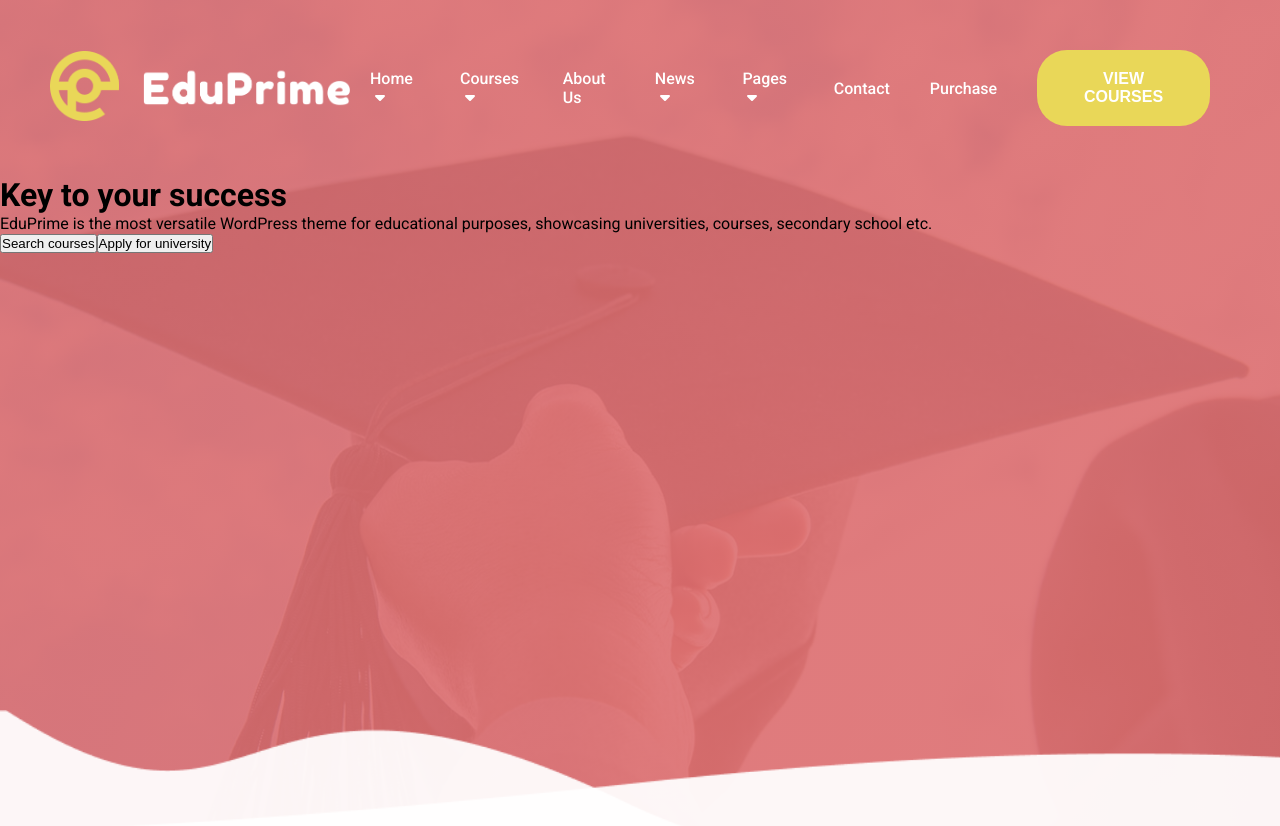
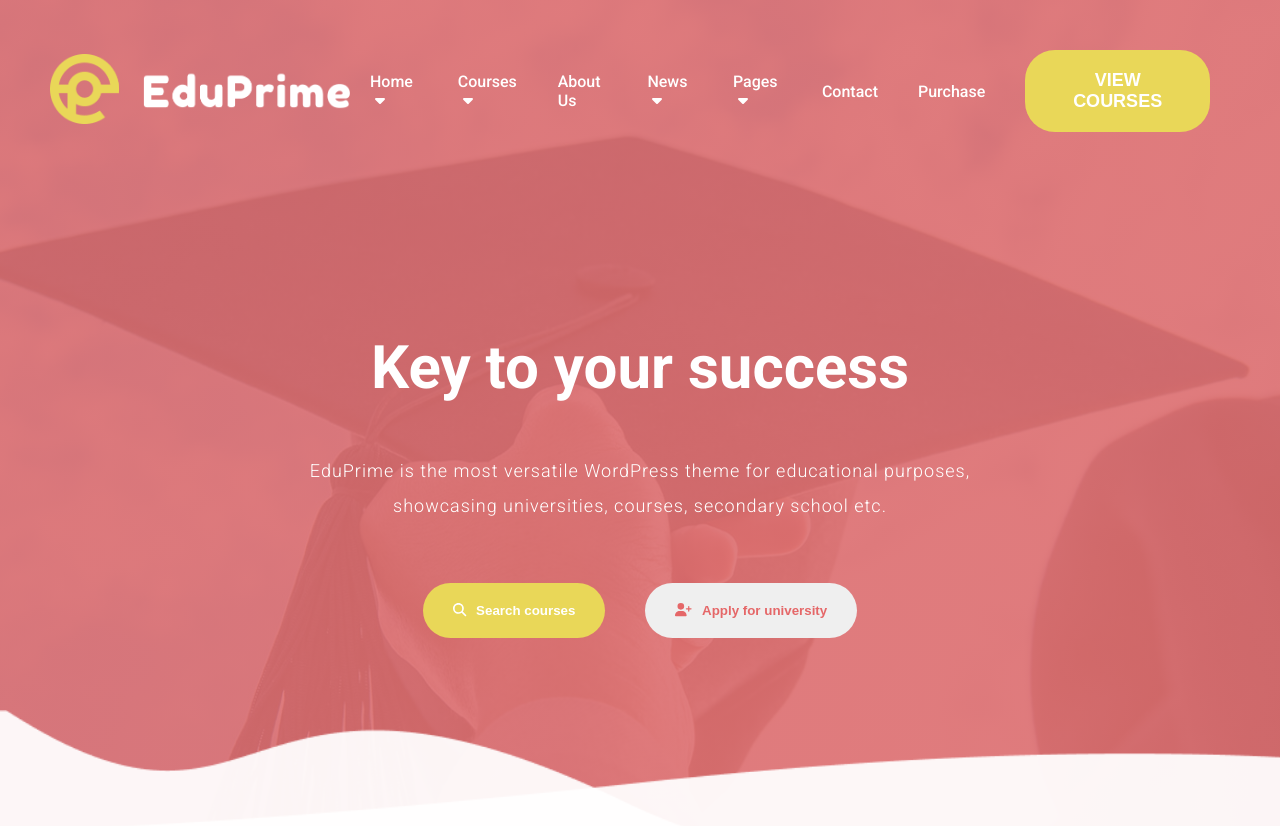
Before and after one commit to bertoldimatteo/proj-html-vuejs, a Vue app: page / in a window 1280 px wide. Shown: the top 826 px of the page. Built offline with nearby package versions, Linux system fonts and the light colour scheme.

Commit message:
header completato

```diff
--- a/src/assets/style/_buttons.scss
+++ b/src/assets/style/_buttons.scss
@@ -3,3 +3,12 @@
     border: none;
     border-radius: 30px;
 }
+.yellow-btn {
+    background-color: var(--color-one);
+    color: var(--white-one);
+    font-weight: 800;
+}
+.white-btn {
+    color: var(--color-two);
+    font-weight: 800;
+}
--- a/src/assets/style/_containers.scss
+++ b/src/assets/style/_containers.scss
@@ -10,3 +10,11 @@
     max-width: var(--container-sm);
     margin: auto;
 };
+.container-xs {
+    max-width: var(--container-xs);
+    margin: auto;
+};
+.container-xxs {
+    max-width: var(--container-xxs);
+    margin: auto;
+};
--- a/src/assets/style/_variables.scss
+++ b/src/assets/style/_variables.scss
@@ -26,6 +26,8 @@
 /*----------------
     DIMENSION
 ----------------*/
+    --container-xxs: 650px;
+    --container-xs: 700px;
     --container-sm: 980px;
     --container-md: 1220px;
     --container-lg: 1440px;
@@ -34,9 +36,9 @@
     FONT-SIZE
 ----------------*/
     --font-sm: .875rem;
-    --font-md: 1rem;
-    --font-lg: 1.125rem;
-    --font-xl: 1.25rem;
-    --font-xxl: 1.5rem;
-    --font-xxxl: 1.75rem;
+    --font-md: 1.125rem;
+    --font-lg: 1.5625rem;
+    --font-xl: 1.875rem;
+    --font-xxl: 3.125rem;
+    --font-xxxl: 3.75rem;
 }
--- a/src/components/blockComponents/CardHero.vue
+++ b/src/components/blockComponents/CardHero.vue
@@ -1,9 +1,9 @@
 <template>
-    <div>
+    <div class="card-hero container-xs">
         <h1>{{info.title}}</h1>
         <p>{{info.paragraph}}</p>
-        <button>{{info.firstButton}}</button>
-        <button>{{info.secondButton}}</button>
+        <button class="btn yellow-btn"><i class="icon fa-solid fa-magnifying-glass"></i>{{info.firstButton}}</button>
+        <button class="btn white-btn"><i class="icon fa-solid fa-user-plus"></i>{{info.secondButton}}</button>
     </div>
 </template>
 
@@ -18,5 +18,27 @@ export default {
 </script>
 
 <style lang="scss" scoped>
-
+.card-hero {
+    text-align: center;
+}
+.card-hero > * {
+    margin: 50px 0;
+}
+h1 {
+    color: var(--white-one);
+    font-size: var(--font-xxxl);
+}
+p {
+    color: var(--white-one);
+    font-size: var(--font-md);
+    font-weight: 300;
+    letter-spacing: 1px;
+    line-height: 35px;
+}
+.btn {
+    margin: 10px 20px;
+}
+.icon {
+    margin-right: 10px;
+}
 </style>
--- a/src/components/mainComponents/baseHeader.vue
+++ b/src/components/mainComponents/baseHeader.vue
@@ -96,4 +96,9 @@ button {
 .monoLink {
     display: none;
 }
+.hero {
+    display: flex;
+    justify-content: center;
+    padding: 100px;
+}
 </style>
```
Also changed, not shown: src/assets/style/_tipography.scss (line endings or trailing spaces).
